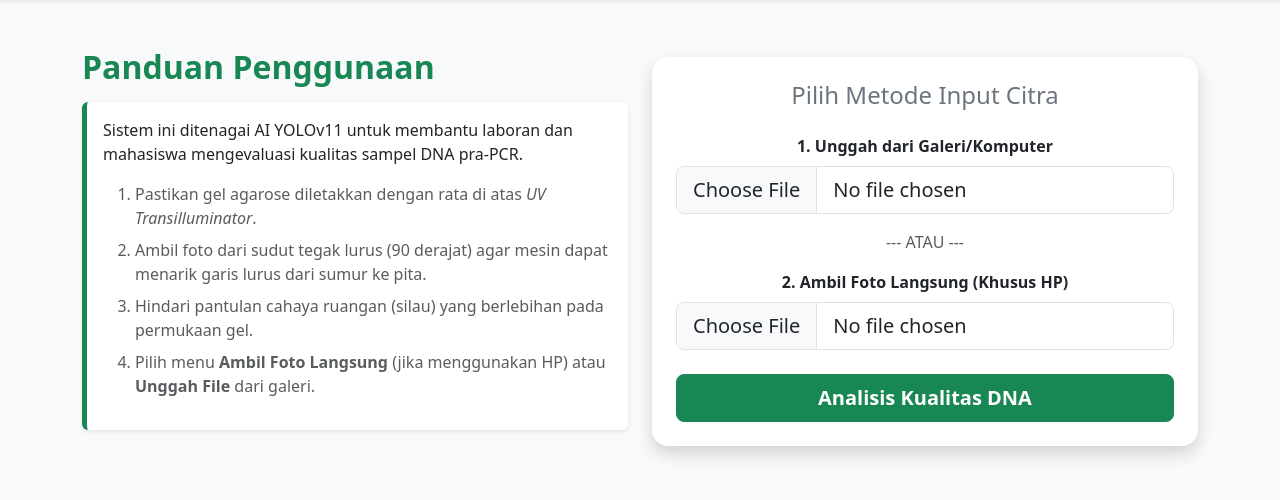
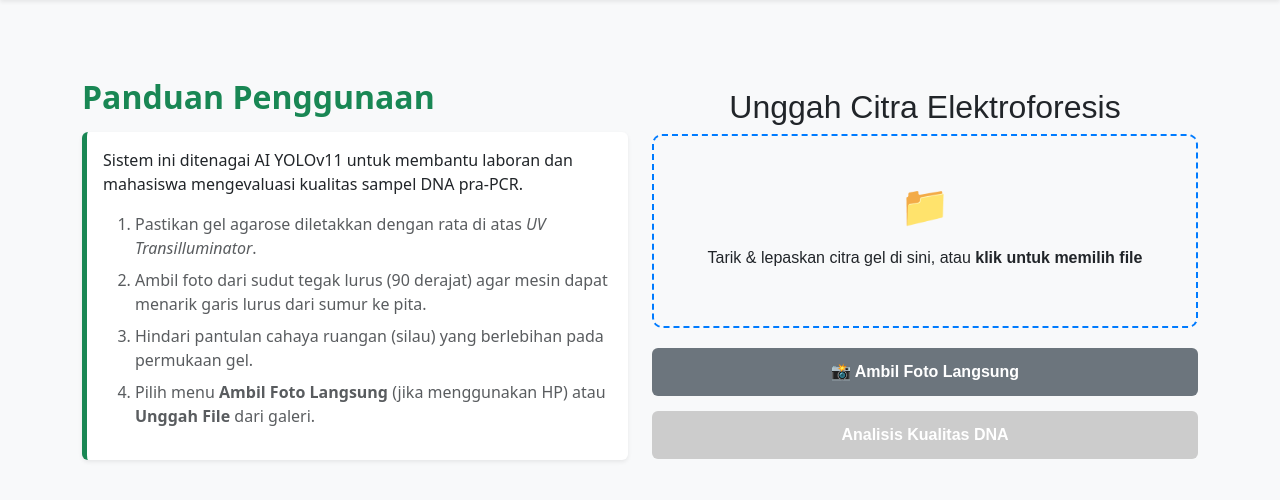
Before and after one commit to whyou19/TA_Project, a Flask app: page / in a window 1280 px wide. Shown: the part 50-550 px from the top of the page. Run offline with Flask 3, Linux system fonts and the light colour scheme.

Commit message:
tambah css dan script upgrade upload session

```diff
--- a/static/css/style.css
+++ b/static/css/style.css
@@ -0,0 +1,117 @@
+/* Styling Container Utama */
+.upload-container {
+    max-width: 600px;
+    margin: 40px auto;
+    font-family: Arial, sans-serif;
+    text-align: center;
+}
+
+/* Styling Area Drag & Drop */
+.drop-zone {
+    border: 2px dashed #007bff; /* Warna biru profesional */
+    border-radius: 10px;
+    padding: 40px 20px;
+    background-color: #f8f9fa;
+    cursor: pointer;
+    transition: background-color 0.3s, border-color 0.3s;
+    margin-bottom: 20px;
+}
+
+/* Efek saat file diseret di atas area */
+.drop-zone.dragover {
+    background-color: #e2e6ea;
+    border-color: #28a745; /* Berubah hijau saat file di-drag */
+}
+
+.drop-zone .icon {
+    font-size: 40px;
+    margin-bottom: 10px;
+}
+
+/* Sembunyikan input asli */
+.hidden-input {
+    display: none;
+}
+
+/* Styling Tombol */
+.btn-camera, .btn-submit {
+    display: inline-block;
+    padding: 12px 20px;
+    border-radius: 6px;
+    font-weight: bold;
+    cursor: pointer;
+    width: 100%;
+    margin-bottom: 15px;
+    box-sizing: border-box;
+}
+
+.btn-camera {
+    background-color: #6c757d;
+    color: white;
+}
+
+.btn-submit {
+    background-color: #007bff;
+    color: white;
+    border: none;
+    font-size: 16px;
+}
+
+.btn-submit:disabled {
+    background-color: #cccccc;
+    cursor: not-allowed;
+}
+
+/* Styling Preview */
+.preview-container {
+    margin-bottom: 20px;
+}
+
+#image-preview {
+    max-width: 100%;
+    max-height: 300px;
+    border-radius: 8px;
+    border: 1px solid #ddd;
+    box-shadow: 0 4px 8px rgba(0,0,0,0.1);
+}
+
+/* Styling Container Loading */
+.loading-container {
+    text-align: center;
+    margin-top: 20px;
+    padding: 30px;
+    background-color: #f8f9fa;
+    border-radius: 10px;
+    border: 1px solid #ddd;
+}
+
+/* Animasi Spinner Putar */
+.spinner {
+    width: 50px;
+    height: 50px;
+    border: 5px solid #e2e6ea; /* Warna dasar cincin */
+    border-top: 5px solid #007bff; /* Warna biru berputar */
+    border-radius: 50%;
+    animation: spin 1s linear infinite;
+    margin: 0 auto 15px auto;
+}
+
+/* Keyframes untuk logika putaran 360 derajat */
+@keyframes spin {
+    0% { transform: rotate(0deg); }
+    100% { transform: rotate(360deg); }
+}
+
+/* Styling Teks Loading */
+.loading-text {
+    font-size: 18px;
+    font-weight: bold;
+    color: #333;
+    margin: 0 0 5px 0;
+}
+
+.loading-subtext {
+    font-size: 14px;
+    color: #666;
+    margin: 0;
+}
--- a/templates/index.html
+++ b/templates/index.html
@@ -9,6 +9,7 @@
         .bg-biotech { background-color: #198754; }
         .text-biotech { color: #198754; }
     </style>
+    <link rel="stylesheet" href="/static/css/style.css">
 </head>
 <body class="bg-light">
     <nav class="navbar navbar-dark bg-biotech shadow-sm">
@@ -36,10 +37,38 @@
             </div>
 
             <div class="col-md-6">
-                <div class="card shadow p-4 text-center border-0 rounded-4">
+                <div class="upload-container">
+    <h2>Unggah Citra Elektroforesis</h2>
+
+    <form action="/" method="POST" enctype="multipart/form-data" id="uploadForm">
+
+        <div id="drop-zone" class="drop-zone">
+            <div class="icon">📁</div>
+            <p id="drop-text">Tarik & lepaskan citra gel di sini, atau <strong>klik untuk memilih file</strong></p>
+            <input type="file" name="file" id="file-input" accept="image/*" class="hidden-input">
+        </div>
+
+        <div class="camera-section">
+            <label for="camera-input" class="btn-camera">📸 Ambil Foto Langsung</label>
+            <input type="file" name="camera_file" id="camera-input" accept="image/*" capture="environment" class="hidden-input">
+        </div>
+
+        <div id="preview-container" class="preview-container" style="display: none;">
+            <p>Preview Gambar:</p>
+            <img id="image-preview" src="" alt="Preview">
+        </div>
+
+        <button type="submit" id="submit-btn" class="btn-submit" disabled>Analisis Kualitas DNA</button>
+    </form>
+    <div id="loading-container" class="loading-container" style="display: none;">
+    <div class="spinner"></div>
+    <p class="loading-text">Sedang menganalisis pita DNA...</p>
+    <p class="loading-subtext">Mengekstraksi bounding box dan menilai kelayakan sampel. Mohon tunggu sebentar.</p>
+</div>
+</div>
+                <!-- <div class="card shadow p-4 text-center border-0 rounded-4">
                     <h4 class="mb-4 text-secondary">Pilih Metode Input Citra</h4>
-
-                  <form action="/" method="POST" enctype="multipart/form-data">
+                    <form action="/" method="POST" enctype="multipart/form-data">
                         <div class="mb-3">
                             <label for="file" class="form-label fw-bold">1. Unggah dari Galeri/Komputer</label>
                             <input class="form-control form-control-lg" type="file" id="file" name="file" accept=".jpg,.jpeg,.png">
@@ -50,16 +79,99 @@
                         </div>
 
                         <div class="mb-4">
-        <label for="camera_file" class="form-label fw-bold">2. Ambil Foto Langsung (Khusus HP)</label>
-        <input class="form-control form-control-lg" type="file" id="camera_file" name="camera_file" accept="image/*" capture="environment">
-    </div>
+                            <label for="camera_file" class="form-label fw-bold">2. Ambil Foto Langsung (Khusus HP)</label>
+                            <input class="form-control form-control-lg" type="file" id="camera_file" name="camera_file" accept="image/*" capture="environment">
+                        </div>
 
                         <button type="submit" class="btn btn-success btn-lg w-100 fw-bold">Analisis Kualitas DNA</button>
                     </form>
-                </div>
+                </div> -->
             </div>
 
         </div>
     </div>
+    <script>
+    const dropZone = document.getElementById('drop-zone');
+    const fileInput = document.getElementById('file-input');
+    const cameraInput = document.getElementById('camera-input');
+    const previewContainer = document.getElementById('preview-container');
+    const imagePreview = document.getElementById('image-preview');
+    const submitBtn = document.getElementById('submit-btn');
+    const dropText = document.getElementById('drop-text');
+
+    // Fungsi untuk memproses dan menampilkan preview gambar
+    function handleFiles(files) {
+        if (files.length > 0) {
+            const file = files[0];
+
+            // Validasi apakah file berupa gambar
+            if (file.type.startsWith('image/')) {
+                // Buat URL sementara untuk preview gambar
+                imagePreview.src = URL.createObjectURL(file);
+                previewContainer.style.display = 'block';
+                submitBtn.disabled = false; // Aktifkan tombol analisis
+                dropText.innerHTML = `File terpilih: <strong>${file.name}</strong>`;
+            } else {
+                alert('Tolong unggah file berupa gambar!');
+            }
+        }
+    }
+
+    // --- LOGIKA KLIK AREA ---
+    // Jika drop-zone diklik, trigger input file yang tersembunyi
+    dropZone.addEventListener('click', () => fileInput.click());
+
+    // --- LOGIKA DRAG & DROP ---
+    dropZone.addEventListener('dragover', (e) => {
+        e.preventDefault(); // Mencegah browser membuka gambar di tab baru
+        dropZone.classList.add('dragover');
+    });
+
+    dropZone.addEventListener('dragleave', () => {
+        dropZone.classList.remove('dragover');
+    });
+
+    dropZone.addEventListener('drop', (e) => {
+        e.preventDefault();
+        dropZone.classList.remove('dragover');
+
+        const files = e.dataTransfer.files;
+        // Masukkan file hasil drag ke dalam input file agar terkirim ke Flask
+        fileInput.files = files;
+        handleFiles(files);
+    });
+
+    // --- LOGIKA PERUBAHAN INPUT (Klik file & Kamera) ---
+    fileInput.addEventListener('change', function() {
+        handleFiles(this.files);
+    });
+
+    cameraInput.addEventListener('change', function() {
+        handleFiles(this.files);
+        // Hapus file di input standar agar Flask tidak bingung ada 2 file
+        fileInput.value = '';
+    });
+
+    // Ambil elemen form dan loading
+    const uploadForm = document.getElementById('uploadForm');
+    const loadingContainer = document.getElementById('loading-container');
+
+    // Event listener saat tombol Analisis ditekan
+    uploadForm.addEventListener('submit', function(e) {
+        // 1. Sembunyikan seluruh area drop zone, preview, dan tombol
+        dropZone.style.display = 'none';
+        previewContainer.style.display = 'none';
+        submitBtn.style.display = 'none';
+
+        // Catatan: Jika ada tombol kamera, sembunyikan juga
+        const cameraSection = document.querySelector('.camera-section');
+        if (cameraSection) cameraSection.style.display = 'none';
+
+        // 2. Tampilkan animasi loading
+        loadingContainer.style.display = 'block';
+
+        // Form akan tetap melanjutkan proses POST ke Flask secara otomatis di latar belakang
+    });
+</script>
 </body>
 </html>
```
Also changed, not shown: static/results/result_16_maret_2016_ana_cs_not_cetakan.JPG, static/results/result_DLBT_002.JPG (added), static/results/result_DLBT_004.jpg (added), static/uploads/16_maret_2016_ana_cs_not_cetakan.JPG, static/uploads/DLBT_002.JPG (added), static/uploads/DLBT_004.jpg (added).
